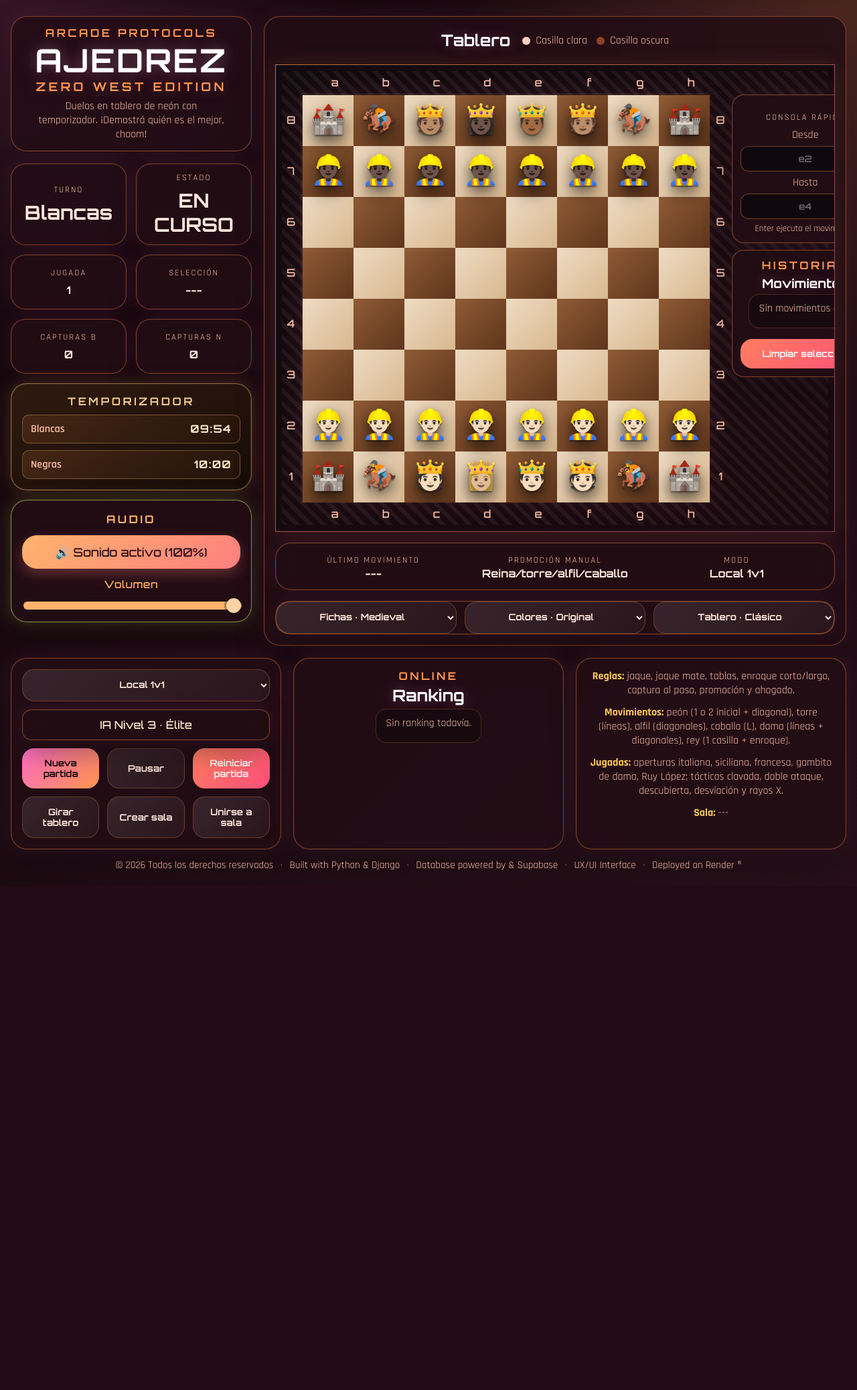
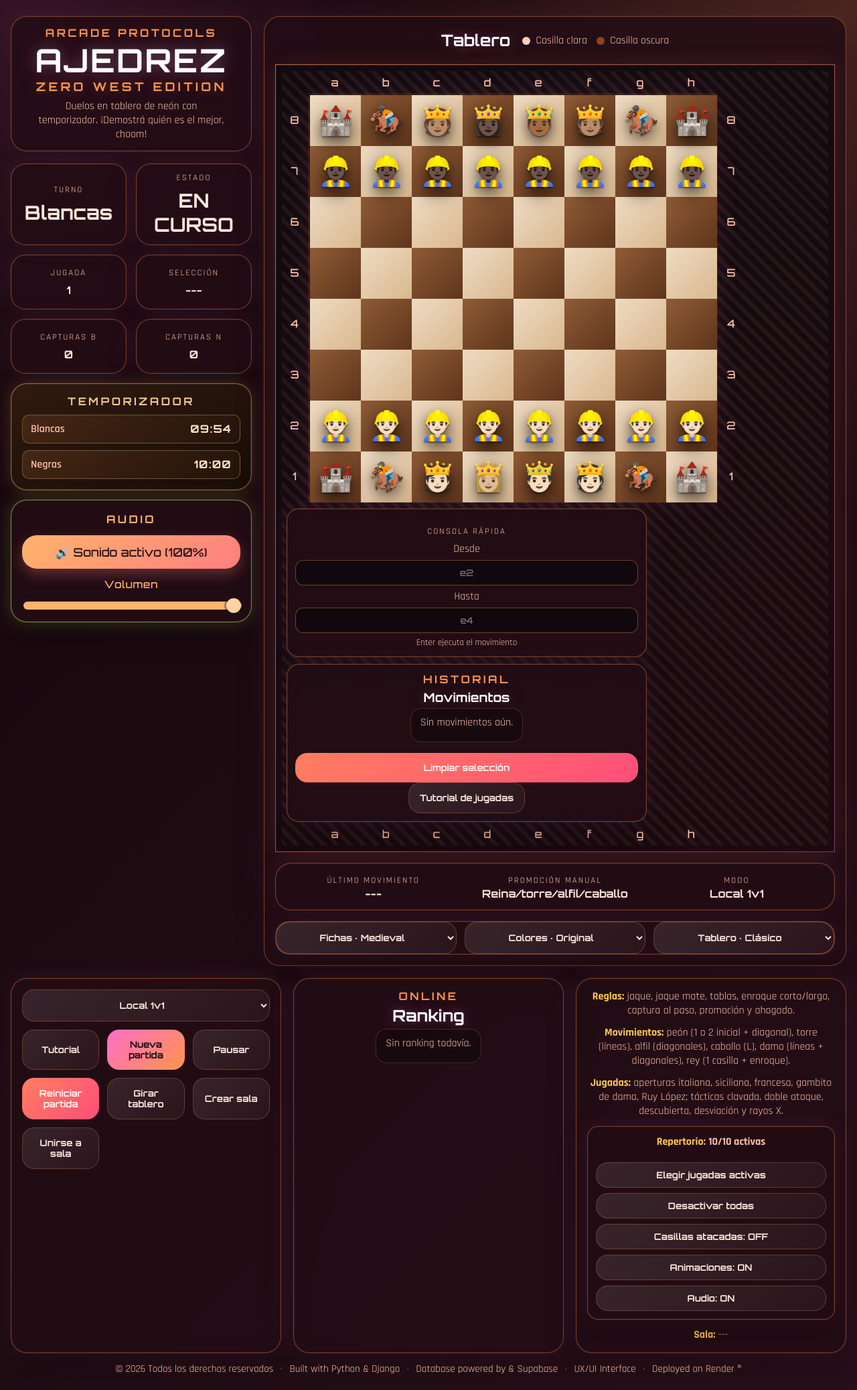
Before and after one commit to lu-developer476/Ajedrez, a Django app: page / in a window 1280 px wide. Shown: the whole page at 67% size. Before the commit the page ends 1299 px from the top, so only its background shows below. Run offline with Django 5.2, Linux system fonts and the light colour scheme; data that the repository does not hold is empty.

Commit message:
UI/UX improvements: tutorial, configurable moves, and board highlights (#14)

```diff
--- a/core/static/core/css/styles.css
+++ b/core/static/core/css/styles.css
@@ -217,7 +217,7 @@ body {
   opacity: 0.34;
 }
 
-.board-main-row { display: flex; align-items: stretch; gap: 10px; }
+.board-main-row { display: flex; align-items: stretch; gap: 10px; flex-wrap: wrap; }
 
 .side-stack {
   min-width: 220px;
@@ -429,6 +429,37 @@ body {
   box-shadow: inset 0 0 0 5px rgba(255, 95, 133, 0.9), 0 0 24px rgba(255, 95, 133, 0.36);
 }
 
+
+.square.last-move {
+  box-shadow: inset 0 0 0 4px rgba(255, 208, 120, 0.85), 0 0 18px rgba(255, 208, 120, 0.34);
+}
+
+.square.attacked-by-white::before,
+.square.attacked-by-black::before {
+  content: '';
+  position: absolute;
+  inset: 4px;
+  border-radius: 6px;
+  pointer-events: none;
+}
+
+.square.attacked-by-white::before {
+  border: 2px dashed rgba(122, 245, 255, 0.55);
+}
+
+.square.attacked-by-black::before {
+  border: 2px dashed rgba(255, 114, 189, 0.55);
+}
+
+.animated-piece {
+  animation: piece-slide-in 0.22s ease;
+}
+
+@keyframes piece-slide-in {
+  from { transform: translateY(-5px) scale(0.95); opacity: 0.2; }
+  to { transform: translateY(0) scale(1); opacity: 1; }
+}
+
 .piece {
   position: relative;
   z-index: 1;
@@ -464,14 +495,15 @@ body {
 
 .piece.theme-retro { font-family: "Times New Roman", serif; opacity: 0.94; }
 .piece.theme-humano {
-  font-family: "Cinzel", "Times New Roman", serif;
+  font-family: "Apple Color Emoji", "Segoe UI Emoji", "Noto Color Emoji", "Twemoji Mozilla", "Cinzel", "Times New Roman", serif;
   font-weight: 700;
   text-shadow: 0 2px 2px rgba(0, 0, 0, 0.4), 0 8px 16px rgba(0, 0, 0, 0.28);
 }
 .piece.theme-cyborg {
-  font-family: "Cinzel", "Times New Roman", serif;
+  font-family: "Apple Color Emoji", "Segoe UI Emoji", "Noto Color Emoji", "Twemoji Mozilla", "Cinzel", "Times New Roman", serif;
   font-weight: 700;
-  letter-spacing: 0.01em;
+  letter-spacing: 0;
+  font-size: clamp(1.7rem, 4.5vw, 2.5rem);
   transform: scale(1.02);
   filter: drop-shadow(0 0 10px rgba(121, 246, 255, 0.4));
 }
@@ -627,6 +663,25 @@ body {
   display: grid;
   grid-template-columns: 1fr 1fr;
   gap: 10px;
+}
+
+
+.variation-controls {
+  margin: 12px 0;
+  padding: 12px;
+  border-radius: 16px;
+  display: grid;
+  gap: 8px;
+}
+
+.variation-controls p {
+  margin: 0;
+  text-align: center;
+}
+
+.variation-controls .btn {
+  width: 100%;
+  padding: 10px 12px;
 }
 
 .tips p { margin: 0 0 12px; color: var(--muted); }
--- a/core/static/core/js/game.js
+++ b/core/static/core/js/game.js
@@ -33,7 +33,14 @@ const boardThemeEl = document.getElementById('board-theme');
 const whiteTimerEl = document.getElementById('white-timer');
 const blackTimerEl = document.getElementById('black-timer');
 const boardWrapEl = document.querySelector('.board-wrap');
-const aiLevelSpotEl = document.getElementById('ai-level-spot');
+const tutorialBtnEl = document.getElementById('tutorial-btn');
+const openTutorialPanelBtnEl = document.getElementById('open-tutorial-panel-btn');
+const openVariationsBtnEl = document.getElementById('open-variations-btn');
+const toggleAllVariationsBtnEl = document.getElementById('toggle-all-variations-btn');
+const variationsSummaryEl = document.getElementById('variations-summary');
+const toggleAttacksBtnEl = document.getElementById('toggle-attacks-btn');
+const toggleAnimationsBtnEl = document.getElementById('toggle-animations-btn');
+const toggleAudioBtnEl = document.getElementById('toggle-audio-btn');
 
 const FILES = ['a', 'b', 'c', 'd', 'e', 'f', 'g', 'h'];
 
@@ -45,6 +52,33 @@ const PIECE_NAMES = {
   q: 'Reina',
   k: 'Rey',
 };
+
+
+const TRAINING_VARIATIONS = [
+  'apertura italiana',
+  'apertura siciliana',
+  'apertura francesa',
+  'gambito de dama',
+  'ruy lópez',
+  'táctica clavada',
+  'táctica doble ataque',
+  'táctica descubierta',
+  'táctica desviación',
+  'táctica rayos x',
+];
+
+const TUTORIAL_ITEMS = [
+  { title: 'Apertura Italiana', text: 'Controlá el centro con e4 y piezas menores activas hacia c4/f3 para atacar f7.' },
+  { title: 'Defensa Siciliana', text: 'Respuesta dinámica con ...c5 para desequilibrar y buscar contrajuego en el flanco dama.' },
+  { title: 'Defensa Francesa', text: 'Estructura sólida con ...e6: cerrás el centro y contraatacás cadenas de peones blancas.' },
+  { title: 'Gambito de Dama', text: 'c4 ofrece peón para ganar iniciativa y líneas abiertas para alfiles y dama.' },
+  { title: 'Ruy López', text: 'Ab4 presiona el caballo de c6, debilitando la defensa del peón e5.' },
+  { title: 'Clavada', text: 'Inmovilizá una pieza porque moverla expone una pieza de mayor valor detrás.' },
+  { title: 'Doble ataque', text: 'Una pieza amenaza simultáneamente dos objetivos para ganar material o mate.' },
+  { title: 'Descubierta', text: 'Movés una pieza y liberás el ataque de otra que estaba tapada en la misma línea.' },
+  { title: 'Desviación', text: 'Forzás una pieza defensora a abandonar su casilla clave.' },
+  { title: 'Rayos X', text: 'Atacás a través de una pieza intermedia, aprovechando alineaciones en columna/diagonal.' },
+];
 
 const PIECE_SETS = {
   retro: {
@@ -79,6 +113,11 @@ let whiteTimeLeft = 600;
 let blackTimeLeft = 600;
 let gameTimer = null;
 let isPaused = false;
+let audioEnabled = true;
+let showAttackedSquares = false;
+let enableAnimations = true;
+let highlightLastMove = null;
+let activeVariations = new Set(TRAINING_VARIATIONS);
 
 function createInitialBoard() { return [['br','bn','bb','bq','bk','bb','bn','br'],['bp','bp','bp','bp','bp','bp','bp','bp'],[null,null,null,null,null,null,null,null],[null,null,null,null,null,null,null,null],[null,null,null,null,null,null,null,null],[null,null,null,null,null,null,null,null],['wp','wp','wp','wp','wp','wp','wp','wp'],['wr','wn','wb','wq','wk','wb','wn','wr']]; }
 function createState() { return { board: createInitialBoard(), turn: 'w', moveNumber: 1, history: [], captured: { w: [], b: [] }, lastMove: null, status: 'EN CURSO' }; }
@@ -102,6 +141,7 @@ function resetGame() {
   whiteTimeLeft = 600;
   blackTimeLeft = 600;
   isPaused = false;
+  highlightLastMove = null;
   startTimerLoop();
   renderCoordinates();
   render();
@@ -121,7 +161,7 @@ function ensureAudioContext() {
 }
 
 function playTone(frequency, duration = 0.12, type = 'sine', delay = 0) {
-  if (!ensureAudioContext() || !masterGain || volume === 0) return;
+  if (!audioEnabled || !ensureAudioContext() || !masterGain || volume === 0) return;
   const osc = audioCtx.createOscillator();
   const gain = audioCtx.createGain();
   const startAt = audioCtx.currentTime + delay;
@@ -162,7 +202,7 @@ function updateVolumeUI() {
   const pct = Math.round(volume * 100);
   volumeSliderEl.value = String(pct);
   volumeSliderEl.style.setProperty('--volume-fill', `${pct}%`);
-  audioStateEl.textContent = pct === 0 ? '🔇 Sonido inactivo (0%)' : `🔊 Sonido activo (${pct}%)`;
+  audioStateEl.textContent = !audioEnabled || pct === 0 ? `🔇 Sonido inactivo (${pct}%)` : `🔊 Sonido activo (${pct}%)`;
 }
 
 function formatClock(totalSeconds) {
@@ -293,6 +333,60 @@ function applyPieceColorTheme() {
   boardEl.classList.add(`piece-color-${pieceColorTheme}`);
 }
 
+
+function collectAttackedSquares(board, color) {
+  const attacked = new Set();
+  for (let r = 0; r < 8; r += 1) {
+    for (let c = 0; c < 8; c += 1) {
+      if (board[r][c]?.[0] !== color) continue;
+      for (const m of getPseudoMoves(board, r, c)) {
+        attacked.add(`${m.row},${m.col}`);
+      }
+    }
+  }
+  return attacked;
+}
+
+function updateVariationUI() {
+  if (variationsSummaryEl) variationsSummaryEl.textContent = `${activeVariations.size}/${TRAINING_VARIATIONS.length} activas`;
+  if (toggleAllVariationsBtnEl) {
+    toggleAllVariationsBtnEl.textContent = activeVariations.size === TRAINING_VARIATIONS.length ? 'Desactivar todas' : 'Activar todas';
+  }
+  if (toggleAttacksBtnEl) toggleAttacksBtnEl.textContent = `Casillas atacadas: ${showAttackedSquares ? 'ON' : 'OFF'}`;
+  if (toggleAnimationsBtnEl) toggleAnimationsBtnEl.textContent = `Animaciones: ${enableAnimations ? 'ON' : 'OFF'}`;
+  if (toggleAudioBtnEl) toggleAudioBtnEl.textContent = `Audio: ${audioEnabled ? 'ON' : 'OFF'}`;
+}
+
+async function openTutorialModal() {
+  closeCyberModal();
+  const backdrop = document.createElement('div');
+  backdrop.className = 'cyber-modal-backdrop';
+  backdrop.innerHTML = `
+    <div class="cyber-modal panel-glow" role="dialog" aria-modal="true">
+      <h3>Tutorial de jugadas</h3>
+      <div class="tutorial-list">${TUTORIAL_ITEMS.map((item) => `<p><span>${item.title}:</span> ${item.text}</p>`).join('')}</div>
+      <div class="cyber-modal-actions">
+        <button type="button" class="btn primary" data-act="ok">Entendido</button>
+      </div>
+    </div>`;
+  document.body.appendChild(backdrop);
+  backdrop.querySelector('[data-act="ok"]').onclick = () => closeCyberModal();
+  backdrop.addEventListener('click', (ev) => { if (ev.target === backdrop) closeCyberModal(); });
+}
+
+async function configureVariations() {
+  const current = TRAINING_VARIATIONS.map((name) => `${activeVariations.has(name) ? '✅' : '⬜'} ${name}`).join('\n');
+  const answer = await openCyberPrompt({
+    title: 'Elegir jugadas activas',
+    message: `Escribí nombres separados por coma. Vacío = mantener actual.\n\nDisponibles:\n${TRAINING_VARIATIONS.join(', ')}\n\nActual:\n${current}`,
+    defaultValue: Array.from(activeVariations).join(', '),
+  });
+  if (answer === null || !answer.trim()) return;
+  const selected = answer.split(',').map((v) => v.trim().toLowerCase()).filter(Boolean);
+  activeVariations = new Set(TRAINING_VARIATIONS.filter((name) => selected.includes(name)));
+  updateVariationUI();
+}
+
 function render() {
   boardEl.innerHTML = '';
   applyBoardTheme();
@@ -300,6 +394,9 @@ function render() {
   const pieceSet = PIECE_SETS[pieceTheme] || PIECE_SETS.humano;
   const rows = flipped ? [...Array(8).keys()].reverse() : [...Array(8).keys()];
   const cols = flipped ? [...Array(8).keys()].reverse() : [...Array(8).keys()];
+  const whiteAttacked = showAttackedSquares ? collectAttackedSquares(state.board, 'w') : new Set();
+  const blackAttacked = showAttackedSquares ? collectAttackedSquares(state.board, 'b') : new Set();
+  const kingInCheck = state.status === 'JAQUE' || state.status.includes('JAQUE MATE') ? locateKing(state.board, state.turn) : null;
 
   for (const row of rows) for (const col of cols) {
     const sq = document.createElement('button');
@@ -307,6 +404,12 @@ function render() {
     if (selected?.row === row && selected?.col === col) sq.classList.add('selected');
     const m = legalMoves.find((x) => x.row === row && x.col === col);
     if (m) sq.classList.add(m.capture ? 'capture' : 'legal');
+    if (highlightLastMove && (highlightLastMove.from.row === row && highlightLastMove.from.col === col || highlightLastMove.to.row === row && highlightLastMove.to.col === col)) sq.classList.add('last-move');
+    if (showAttackedSquares) {
+      if (whiteAttacked.has(`${row},${col}`)) sq.classList.add('attacked-by-white');
+      if (blackAttacked.has(`${row},${col}`)) sq.classList.add('attacked-by-black');
+    }
+    if (kingInCheck && kingInCheck.r === row && kingInCheck.c === col) sq.classList.add('in-check');
     const p = state.board[row][col];
     if (p) {
       const sp = document.createElement('span');
@@ -315,6 +418,7 @@ function render() {
       sq.dataset.pieceName = `${pieceLabel} · ${sideLabel}`;
       sq.setAttribute('aria-label', `${pieceLabel} ${sideLabel} en ${algebraic(row, col)}`);
       sp.className = `piece ${p[0] === 'w' ? 'white' : 'black'} theme-${pieceTheme}`;
+      if (enableAnimations) sp.classList.add('animated-piece');
       sp.textContent = getPieceSymbol(pieceSet, p[1], p[0]);
       sq.appendChild(sp);
     }
@@ -333,10 +437,7 @@ function render() {
   modeLabelEl.textContent = mode === 'ai' ? `Jugador vs IA · Nivel ${aiLevel}` : mode === 'online' ? `Online (${roomCode || 'sin sala'})` : 'Local 1v1';
   renderClocks();
   if (aiLevelEl) aiLevelEl.style.display = mode === 'ai' ? 'block' : 'none';
-  if (aiLevelSpotEl) {
-    const txt = aiLevelEl?.options?.[aiLevelEl.selectedIndex]?.textContent || `IA Nivel ${aiLevel}`;
-    aiLevelSpotEl.textContent = txt.replace('IA Nivel ', 'IA Nivel ');
-  }
+  updateVariationUI();
   if (pauseGameBtn) pauseGameBtn.textContent = isPaused ? 'Reanudar' : 'Pausar';
   if (isPaused) statusTextEl.textContent = 'PAUSADA';
 }
@@ -493,6 +594,7 @@ async function makeMove(fr, fc, tr, tc, promotionChoice = null) {
   const pieceName = PIECE_NAMES[piece[1]] || 'Ficha';
   state.history.unshift(`${sideText}: ${pieceName} ${state.moveNumber}. ${algebraic(fr, fc)} → ${algebraic(tr, tc)}`);
   state.lastMove = `${algebraic(fr, fc)} → ${algebraic(tr, tc)}`;
+  highlightLastMove = { from: { row: fr, col: fc }, to: { row: tr, col: tc } };
   state.turn = state.turn === 'w' ? 'b' : 'w';
   state.moveNumber += 1;
   selected = null;
@@ -627,11 +729,37 @@ if (pauseGameBtn) {
 flipBoardBtn.onclick = () => { flipped = !flipped; renderCoordinates(); render(); };
 resetViewBtn.onclick = () => { selected = null; legalMoves = []; render(); };
 
+
+if (tutorialBtnEl) tutorialBtnEl.onclick = () => openTutorialModal();
+if (openTutorialPanelBtnEl) openTutorialPanelBtnEl.onclick = () => openTutorialModal();
+if (openVariationsBtnEl) openVariationsBtnEl.onclick = () => configureVariations();
+if (toggleAllVariationsBtnEl) {
+  toggleAllVariationsBtnEl.onclick = () => {
+    activeVariations = activeVariations.size === TRAINING_VARIATIONS.length ? new Set() : new Set(TRAINING_VARIATIONS);
+    updateVariationUI();
+  };
+}
+if (toggleAttacksBtnEl) toggleAttacksBtnEl.onclick = () => { showAttackedSquares = !showAttackedSquares; render(); };
+if (toggleAnimationsBtnEl) toggleAnimationsBtnEl.onclick = () => { enableAnimations = !enableAnimations; render(); };
+if (toggleAudioBtnEl) {
+  toggleAudioBtnEl.onclick = () => {
+    audioEnabled = !audioEnabled;
+    if (!audioEnabled) volume = 0;
+    else if (volume === 0) volume = 1;
+    if (masterGain) masterGain.gain.value = volume;
+    updateVolumeUI();
+    updateVariationUI();
+  };
+}
+
+
 if (volumeSliderEl) {
   volumeSliderEl.oninput = () => {
     volume = Number(volumeSliderEl.value) / 100;
+    audioEnabled = volume > 0;
     if (masterGain) masterGain.gain.value = volume;
     updateVolumeUI();
+    updateVariationUI();
     ensureAudioContext();
   };
   volumeSliderEl.addEventListener('pointerdown', ensureAudioContext);
@@ -653,5 +781,11 @@ if (commandFromEl && commandToEl) {
 }
 
 updateVolumeUI();
+updateVariationUI();
 resetGame();
 loadRanking();
+
+
+['click', 'touchstart', 'keydown', 'pointerdown'].forEach((evt) => {
+  document.addEventListener(evt, ensureAudioContext, { once: true });
+});
--- a/core/templates/core/index.html
+++ b/core/templates/core/index.html
@@ -66,6 +66,7 @@
               <div class="leaderboard-header"><p class="eyebrow">HISTORIAL</p><h2>Movimientos</h2></div>
               <ol id="move-history" class="move-history"></ol>
               <button id="reset-view-btn" class="btn danger" type="button">Limpiar selección</button>
+              <button id="tutorial-btn" class="btn secondary" type="button">Tutorial de jugadas</button>
             </div>
           </aside>
         </div>
@@ -108,7 +109,7 @@
     <section class="aux-panels">
       <div class="controls panel-glow">
         <select id="mode-select" class="btn secondary"><option value="local">Local 1v1</option><option value="ai">Jugador vs IA</option><option value="online">Online</option></select>
-        <div class="ai-level-spot panel-inline" id="ai-level-spot">IA Nivel 3 · Élite</div>
+        <button id="open-tutorial-panel-btn" class="btn secondary" type="button">Tutorial</button>
         <button id="new-game-btn" class="btn primary" type="button">Nueva partida</button>
         <button id="pause-game-btn" class="btn secondary" type="button">Pausar</button>
         <button id="restart-game-btn" class="btn danger" type="button">Reiniciar partida</button>
@@ -124,6 +125,14 @@
         <p><span>Reglas:</span> jaque, jaque mate, tablas, enroque corto/largo, captura al paso, promoción y ahogado.</p>
         <p><span>Movimientos:</span> peón (1 o 2 inicial + diagonal), torre (líneas), alfil (diagonales), caballo (L), dama (líneas + diagonales), rey (1 casilla + enroque).</p>
         <p><span>Jugadas:</span> aperturas italiana, siciliana, francesa, gambito de dama, Ruy López; tácticas clavada, doble ataque, descubierta, desviación y rayos X.</p>
+        <div class="variation-controls panel-inline">
+          <p><span>Repertorio:</span> <strong id="variations-summary">10/10 activas</strong></p>
+          <button id="open-variations-btn" class="btn secondary" type="button">Elegir jugadas activas</button>
+          <button id="toggle-all-variations-btn" class="btn secondary" type="button">Desactivar todas</button>
+          <button id="toggle-attacks-btn" class="btn secondary" type="button">Casillas atacadas: OFF</button>
+          <button id="toggle-animations-btn" class="btn secondary" type="button">Animaciones: ON</button>
+          <button id="toggle-audio-btn" class="btn secondary" type="button">Audio: ON</button>
+        </div>
         <p id="room-info"><span>Sala:</span> ---</p>
       </div>
     </section>
```
Also changed, not shown: other parts of core/static/core/css/styles.css (+22 -6 lines).
